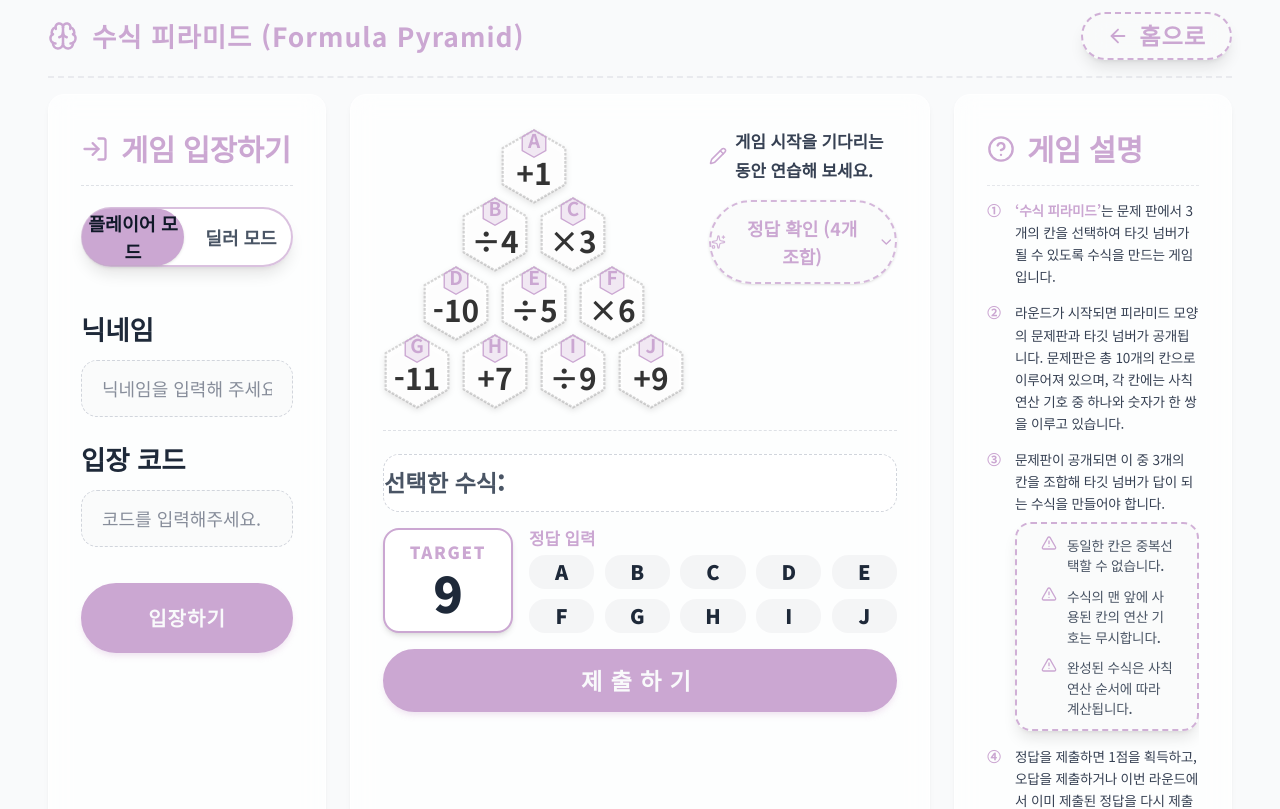
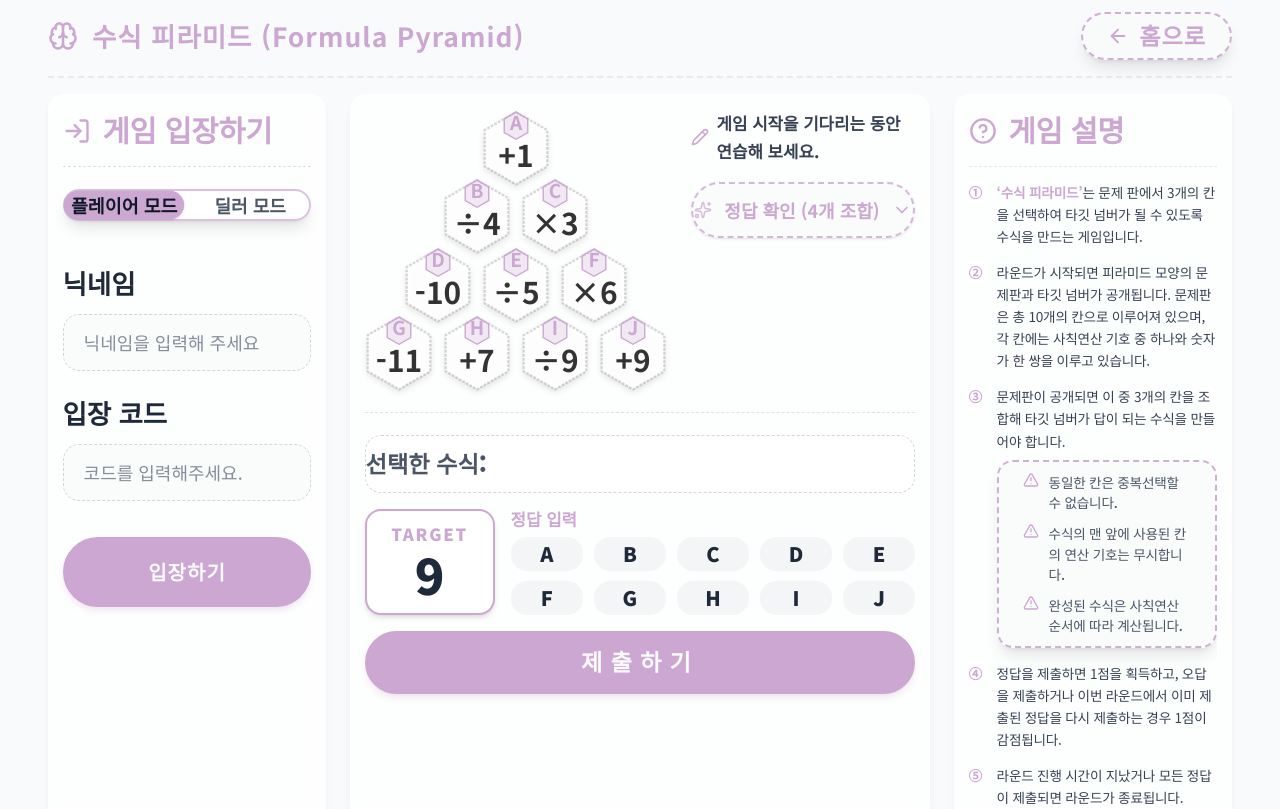
Before and after one commit to rlawlsdnjs78-infinity/infinitymath, a Next.js app: page /formula-pyramid in a window 1280 px wide. Shown: the top 809 px of the page. Built offline with nearby package versions, Linux system fonts and the light colour scheme; a web font is replaced by a local one.

Commit message:
style: set main boxes padding to 0.85rem

```diff
--- a/src/app/formula-pyramid/page.tsx
+++ b/src/app/formula-pyramid/page.tsx
@@ -1322,7 +1322,10 @@ export default function FormulaPyramidPage() {
         <div className="grid grid-cols-1 xl:grid-cols-12 gap-6 items-stretch">
 
           {/* ════════════════════ [좌측 박스] ════════════════════ */}
-          <div className="xl:col-span-3 chalk-box content-box flex flex-col bg-white/80 backdrop-blur-md h-full p-4 sm:p-5">
+          <div
+            className="xl:col-span-3 chalk-box flex flex-col bg-white/80 backdrop-blur-md h-full"
+            style={{ padding: "0.85rem" }}
+          >
             <div className="flex items-center gap-3 w-full min-h-[44px]">
               <LogIn className="text-[#CBA7D2] flex-shrink-0" size={28} />
               <h2 className="text-[#CBA7D2] font-bold" style={{ fontFamily: "var(--font-chalk)", fontSize: "1.85rem", lineHeight: 1.1 }}>
@@ -1469,7 +1472,10 @@ export default function FormulaPyramidPage() {
           </div>
 
           {/* ════════════════════ [중앙 박스] ════════════════════ */}
-          <div className="xl:col-span-6 chalk-box content-box flex flex-col bg-white/85 backdrop-blur-md h-full p-4 sm:p-5 gap-4">
+          <div
+            className="xl:col-span-6 chalk-box flex flex-col bg-white/85 backdrop-blur-md h-full gap-4"
+            style={{ padding: "0.85rem" }}
+          >
             {mode === "player" ? (
               /* ── 플레이어 모드 가운데 UI ── */
               <div className="flex flex-col gap-4 w-full h-full">
@@ -1880,7 +1886,10 @@ export default function FormulaPyramidPage() {
           </div>
 
           {/* ════════════════════ [우측 박스] ════════════════════ */}
-          <div className="xl:col-span-3 chalk-box content-box flex flex-col bg-white/80 backdrop-blur-md h-full p-4 sm:p-5">
+          <div
+            className="xl:col-span-3 chalk-box flex flex-col bg-white/80 backdrop-blur-md h-full"
+            style={{ padding: "0.85rem" }}
+          >
             {mode === "player" ? (
               <>
                 <div className="flex items-center gap-3 w-full min-h-[44px]">
```
